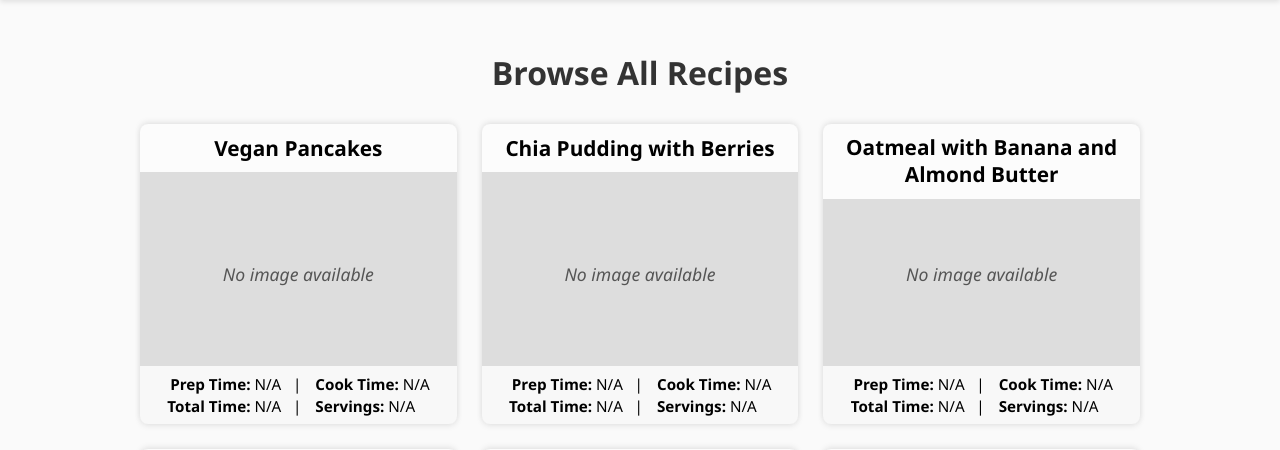
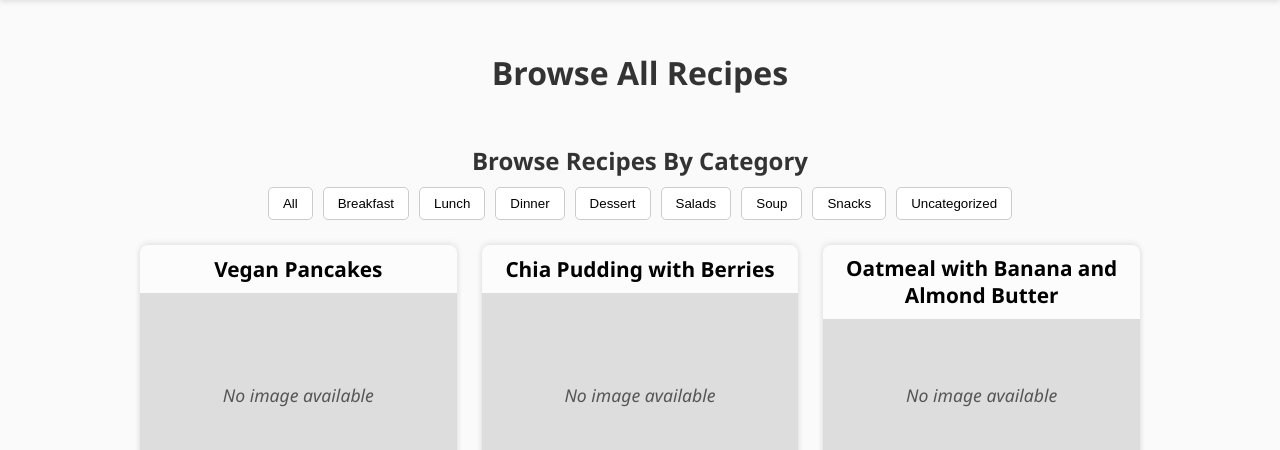
Before and after one commit to ChristieD30/My-Recipe-Box, a Flask app: page /browse_recipes in a window 1280 px wide. Shown: the part 70-520 px from the top of the page. Run offline with Flask 3, Linux system fonts and the light colour scheme; data comes from the database, SQL or seed files in the repository; both versions use the stored data as it was after the commit.

Commit message:
Added categories in browse recipies

```diff
--- a/app/__init__.py
+++ b/app/__init__.py
@@ -460,7 +460,14 @@ def create_app():
     @app.route('/browse_recipes_list', methods=['GET'])
     def browse_recipes_list():
         from app.model.recipes import Recipe
-        recipes = Recipe.query.all()
+        category = request.args.get('category', None)
+
+        query = Recipe.query
+        if category and category.lower() != "all":
+            query = query.filter(Recipe.category.ilike(category))
+
+        recipes = query.all()
+
         return jsonify({'recipes': [
             {
                 'recipe_id': r.id,
@@ -470,6 +477,7 @@ def create_app():
                 'cook_time': getattr(r, 'cook_time', None),
                 'total_time': getattr(r, 'total_time', None),
                 'servings': getattr(r, 'servings', None),
+                'category': getattr(r, 'category', None),
                 'ingredients': r.ingredients,
                 'instructions': r.instructions
             } for r in recipes
--- a/app/templates/browse_recipes.html
+++ b/app/templates/browse_recipes.html
@@ -359,6 +359,15 @@ footer {
 <!-- ________________________________ Main Content (UNIQUE) ________________________________ -->
 <main>
     <h1>Browse All Recipes</h1>
+
+    <!-- Category Filter Section -->
+    <section id="categoryFilter" style="text-align:center; margin-bottom: 25px;">
+        <h2 style="margin-bottom: 10px;">Browse Recipes By Category</h2>
+        <div id="categoryButtons" style="display:flex; flex-wrap:wrap; justify-content:center; gap:10px;">
+            <!-- Buttons dynamically added by JS -->
+        </div>
+    </section>
+
     <div id="recipesGrid" class="recipes-grid"></div>
     <div id="recipeDetail"></div>
 </main>
@@ -372,16 +381,63 @@ footer {
 
 <!-- ________________________________ JS (UNIQUE) ________________________________ -->
 <script>
-async function loadAllRecipes() {
+/* ________________________________ Category Filter Logic (NEW) ________________________________ */
+const categories = [
+    "All",
+    "Breakfast",
+    "Lunch",
+    "Dinner",
+    "Dessert",
+    "Salads",
+    "Soup",
+    "Snacks",
+    "Uncategorized"
+];
+
+// Create clickable category buttons
+function createCategoryButtons() {
+    const container = document.getElementById('categoryButtons');
+    container.innerHTML = '';
+    categories.forEach(cat => {
+        const btn = document.createElement('button');
+        btn.textContent = cat;
+        btn.style.padding = '8px 14px';
+        btn.style.border = '1px solid #ccc';
+        btn.style.borderRadius = '5px';
+        btn.style.backgroundColor = '#fff';
+        btn.style.cursor = 'pointer';
+        btn.style.transition = 'all 0.2s ease';
+        btn.addEventListener('mouseenter', () => btn.style.backgroundColor = '#ff6f61');
+        btn.addEventListener('mouseleave', () => {
+            if (!btn.classList.contains('active-category')) btn.style.backgroundColor = '#fff';
+        });
+        btn.addEventListener('click', () => {
+            document.querySelectorAll('#categoryButtons button').forEach(b => {
+                b.classList.remove('active-category');
+                b.style.backgroundColor = '#fff';
+                b.style.color = '#000';
+            });
+            btn.classList.add('active-category');
+            btn.style.backgroundColor = '#ff6f61';
+            btn.style.color = '#fff';
+            loadAllRecipes(cat);
+        });
+        container.appendChild(btn);
+    });
+}
+
+/* ________________________________ Modified loadAllRecipes to support category ________________________________ */
+async function loadAllRecipes(category = "All") {
     try {
-        const res = await fetch('/browse_recipes_list');
+        const query = category && category !== "All" ? `?category=${encodeURIComponent(category)}` : "";
+        const res = await fetch(`/browse_recipes_list${query}`);
         const data = await res.json();
 
         const grid = document.getElementById('recipesGrid');
         grid.innerHTML = '';
 
         if (!data.recipes || data.recipes.length === 0) {
-            grid.innerHTML = '<p style="text-align:center;">No recipes available.</p>';
+            grid.innerHTML = `<p style="text-align:center;">No recipes found for ${category}.</p>`;
             return;
         }
 
@@ -417,6 +473,7 @@ async function loadAllRecipes() {
     }
 }
 
+/* ________________________________ Original showRecipeDetail Logic (UNCHANGED) ________________________________ */
 async function showRecipeDetail(id) {
     try {
         const res = await fetch(`/recipe/${id}`);
@@ -446,6 +503,8 @@ async function showRecipeDetail(id) {
     }
 }
 
+/* Initialize category buttons and load recipes */
+createCategoryButtons();
 loadAllRecipes();
 </script>
 <!-- ________________________________ JS (UNIQUE) ________________________________ -->
```
Also changed, not shown: recipe_box.db.
